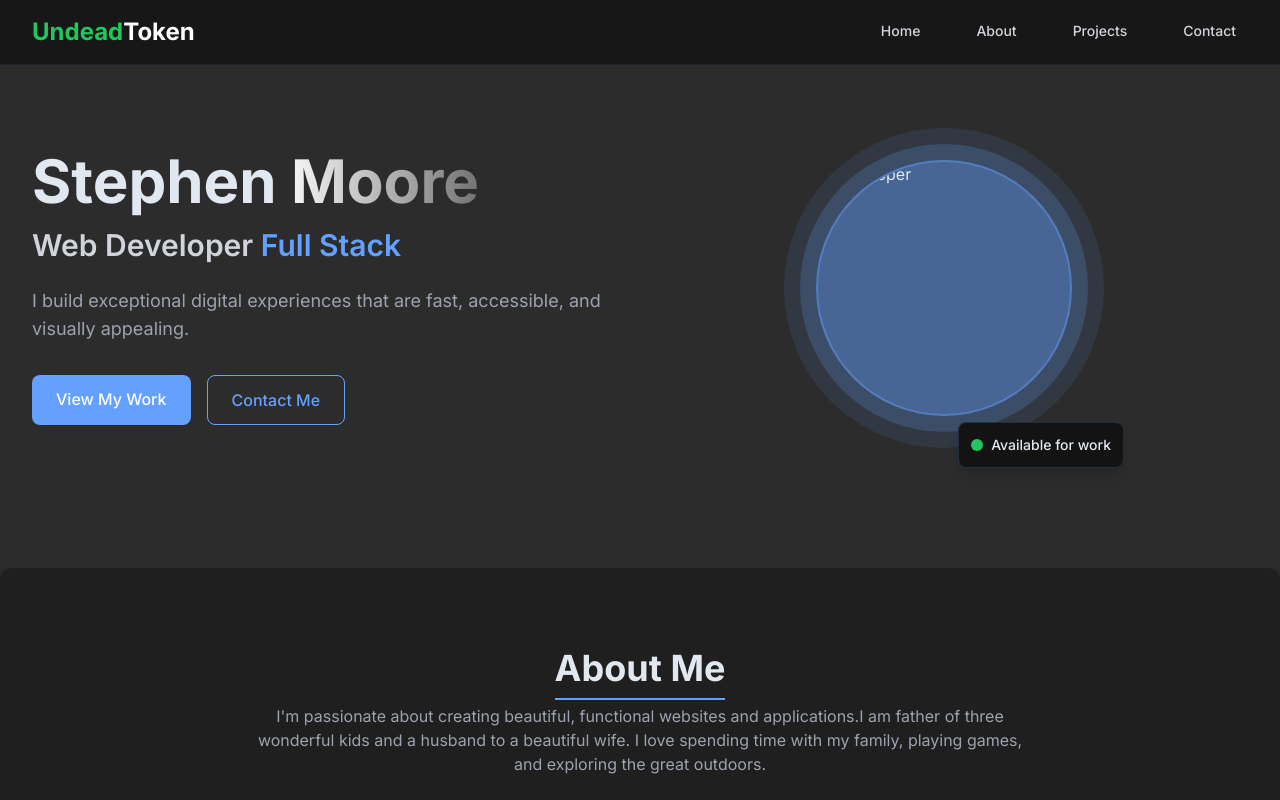
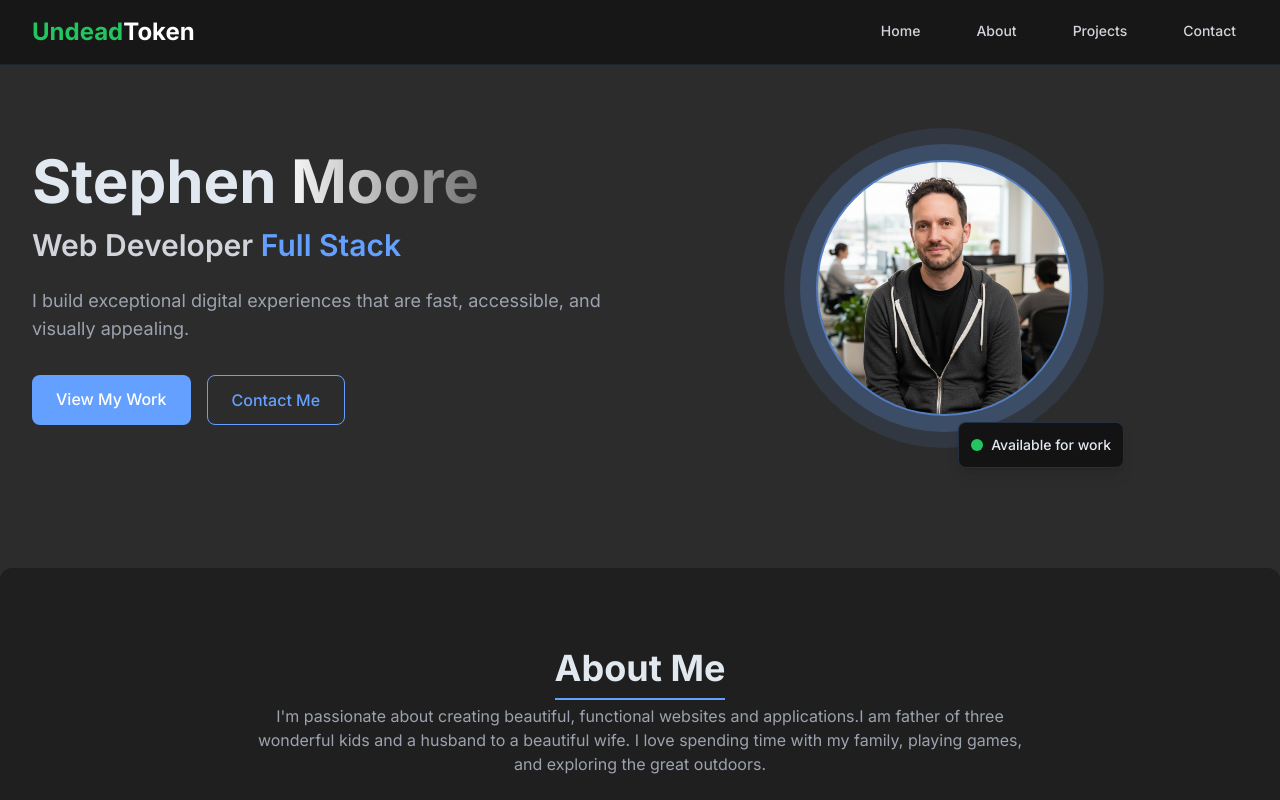
Before and after one commit to UndeadTokenArt/Homepage, a plain HTML site: page index.html in a window 1280 px wide. Shown: the top 800 px of the page. Drawn offline with nearby package versions, Linux system fonts and the light colour scheme.

Commit message:
added profile photo

```diff
--- a/index.html
+++ b/index.html
@@ -73,7 +73,7 @@
                     <div class="w-64 h-64 md:w-80 md:h-80 bg-blue/10 rounded-full flex items-center justify-center">
                         <div class="w-56 h-56 md:w-72 md:h-72 bg-blue/20 rounded-full flex items-center justify-center">
                             <div class="w-48 h-48 md:w-64 md:h-64 bg-blue/30 rounded-full flex items-center justify-center overflow-hidden border-2 border-blue/40">
-                                <img src="static\gallery\profilepicture.jpg"
+                                <img src="static/gallery/profilephoto.png"
                                      alt="Developer"
                                      class="w-full h-full object-cover">
                             </div>
```
Also changed, not shown: static/gallery/profilephoto.png (added), 1 other file.
